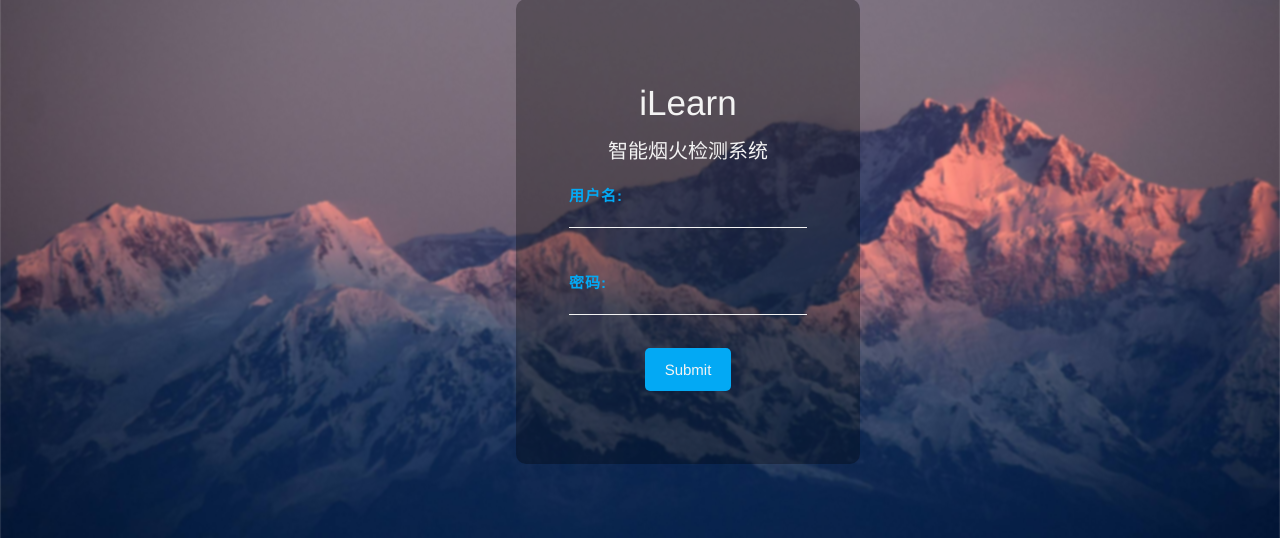
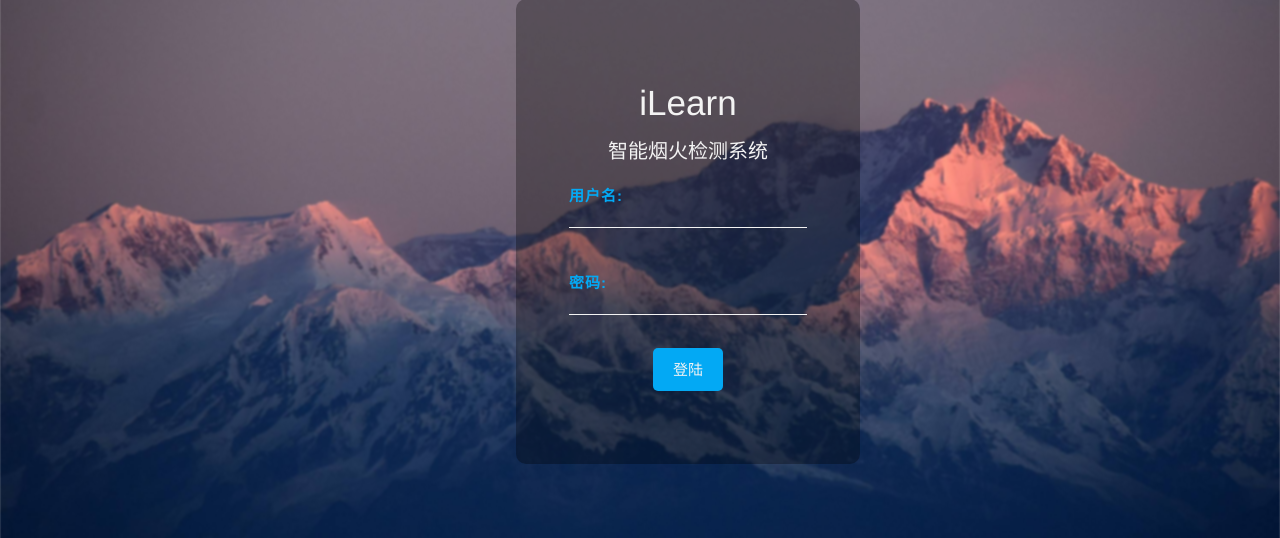
Before and after one commit to elaine140626/fire-detection, a Django app: page /login/ in a window 1280 px wide; the page is wider, and only the part inside the window is pictured. Shown: the part 206-744 px from the top of that part. Run offline with Django 3.2, Linux system fonts and the light colour scheme.

Commit message:
fix the sumbit->登陆 problem

```diff
--- a/fire/login/templates/login.html
+++ b/fire/login/templates/login.html
@@ -19,7 +19,7 @@
                 {{ login_form.password.label_tag }}
             </div>
             <div class="login-button-container">
-                <input type="submit" value="Submit">
+                <input type="submit" value="登陆">
             </div>
         </form>
     </div>
```
